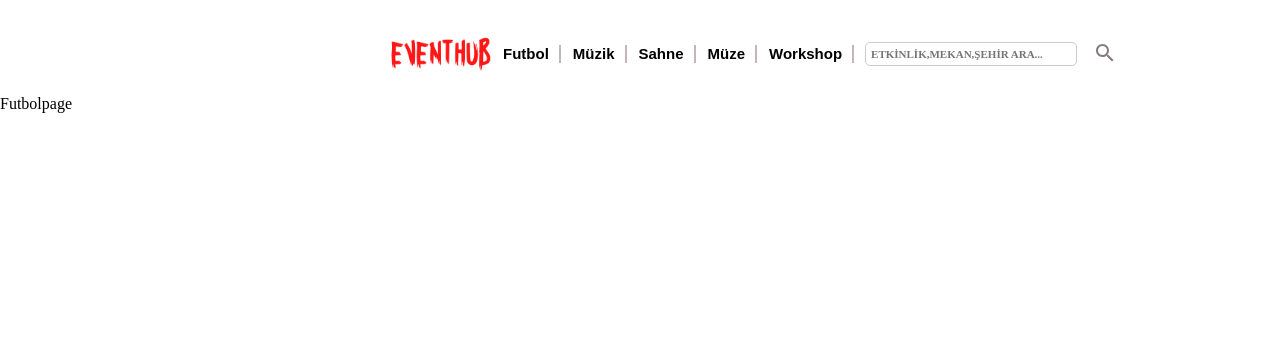
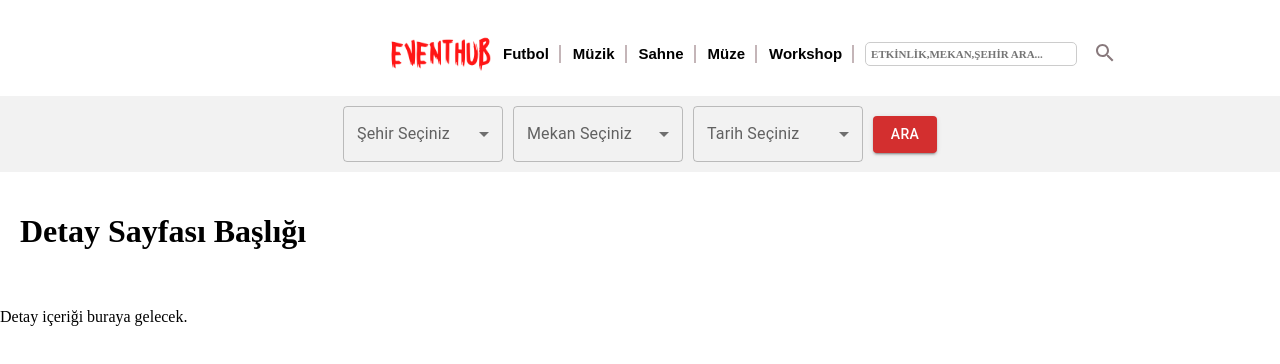
Before and after one commit to enseknci/EventHub, a React (Create React App) app: page /Futbol in a window 1280 px wide. Shown: the top 364 px of the page. Built offline with nearby package versions, Linux system fonts and the light colour scheme; a web font is replaced by a local one.

Commit message:
SearchForm Eklendi

```diff
--- a/src/App.js
+++ b/src/App.js
@@ -1,17 +1,29 @@
 import React from "react";
-import Navbar from "./components/Navbar"; // Navbar bileşenini import ediyoruz
-import EventHubImage from "./assets/EventHub.png"; // EventHub.png dosyasını import ediyoruz
+import Navbar from "./components/Navbar";
+import EventHubImage from "./assets/EventHub.png";
 import "./styles/navbar.css";
-import Routes from "./components/Routes"; // Routes bileşenini default export olarak import ediyoruz
+import Routes from "./components/Routes";
+import SearchForm from "./components/SearchForm";
+import "./styles/SearchForm.css";
 
 const App = () => {
+  const handleSearch = (formData) => {
+    // Bu kısımda formData kullanılarak arama işlemi gerçekleştirilir
+    console.log("Arama verisi:", formData);
+  };
+
   return (
     <>
       <div>
-        <Navbar logo={EventHubImage} />{" "}
-        {/* Navbar bileşenini çağırıyoruz ve logo prop'unu EventHubImage ile geçiriyoruz */}
+        <Navbar logo={EventHubImage} />
       </div>
-      <Routes />
+
+      <div>
+        <SearchForm onSearch={handleSearch} />
+      </div>
+      <div>
+        <Routes />
+      </div>
     </>
   );
 };
--- /dev/null
+++ b/src/components/SearchForm.js
@@ -0,0 +1,53 @@
+import React from "react";
+import { Box, TextField, MenuItem, Button } from "@mui/material";
+import "../styles/SearchForm.css";
+
+export const SearchForm = () => {
+  return (
+    <div className="SearchBar">
+      <Box sx={{ minWidth: 170 }} className="Box">
+        <Box className="Box-1">
+          <TextField label="Şehir Seçiniz" select fullWidth>
+            <MenuItem value="İstanbul">İstanbul</MenuItem>
+            <MenuItem value="Ankara">Ankara</MenuItem>
+            <MenuItem value="Antalya">Antalya</MenuItem>
+            <MenuItem value="İzmir">İzmir</MenuItem>
+            <MenuItem value="Sivas">Sivas</MenuItem>
+          </TextField>
+        </Box>
+        <Box sx={{ minWidth: 170 }} className="Box-2">
+          <TextField label="Mekan Seçiniz" select fullWidth>
+            <MenuItem value="BJk stadyumu">BJk stadyumu</MenuItem>
+            <MenuItem value="Şükrü saraçoğlu Stadyumu">
+              Şükrü saraçoğlu Stadyumu
+            </MenuItem>
+            <MenuItem value="Antalya kongre merkezi">
+              Antalya kongre merkezi
+            </MenuItem>
+            <MenuItem value="İzmir kongre merkezi">
+              İzmir kongre merkezi
+            </MenuItem>
+            <MenuItem value="Sivas kongre merkezi">
+              Sivas kongre merkezi
+            </MenuItem>
+          </TextField>
+        </Box>
+        <Box sx={{ minWidth: 170 }} className="Box-3">
+          <TextField label="Tarih Seçiniz" select fullWidth>
+            <MenuItem value="Bugün">Bugün </MenuItem>
+            <MenuItem value="Yarın">Yarın </MenuItem>
+            <MenuItem value="Bu hafta">Bu hafta </MenuItem>
+            <MenuItem value="Bu ay">Bu ay </MenuItem>
+          </TextField>
+        </Box>
+        <Box className="Box-4">
+          <Button variant="contained" color="error">
+            Ara
+          </Button>
+        </Box>
+      </Box>
+    </div>
+  );
+};
+
+export default SearchForm;
--- a/src/pages/FutbolPage.js
+++ b/src/pages/FutbolPage.js
@@ -1,7 +1,21 @@
 import React from "react";
 
 function FutbolPage() {
-  return <div>Futbolpage</div>;
+  return (
+    <div className="container">
+      <header>
+        <h1>Detay Sayfası Başlığı</h1>
+      </header>
+      <div className="row">
+        <div className="col-md-8">
+          <div className="detail-content">
+            <p>Detay içeriği buraya gelecek.</p>
+          </div>
+        </div>
+        <div className="col-md-4"></div>
+      </div>
+    </div>
+  );
 }
 
 export default FutbolPage;
--- /dev/null
+++ b/src/styles/SearchForm.css
@@ -0,0 +1,22 @@
+.SearchBar {
+  background-color: #f2f2f2;
+  margin-top: 1px;
+}
+.Box {
+  display: flex;
+  justify-content: center;
+  padding: 10px;
+}
+.Box-1 {
+  width: 160px;
+}
+.Box-2 {
+  padding-left: 10px;
+}
+.Box-3 {
+  padding-left: 10px;
+}
+.Box-4 {
+  padding-top: 10px;
+  padding-left: 10px;
+}
```
Also changed, not shown: 1 other file (tests, documents, lock files or other folders).
